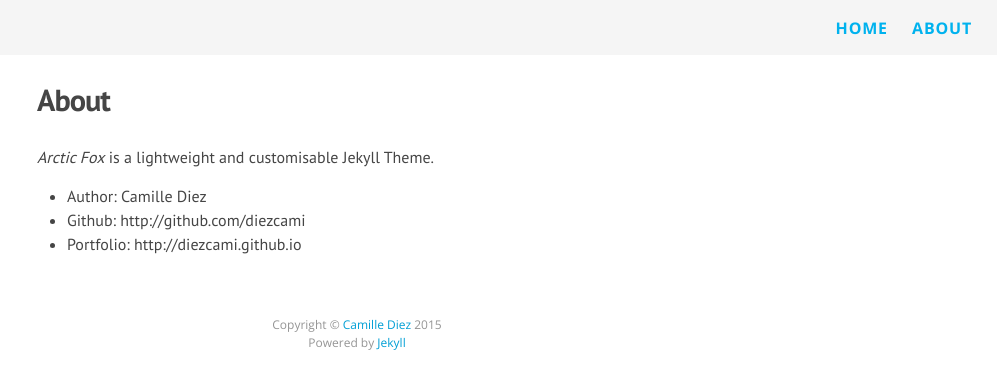
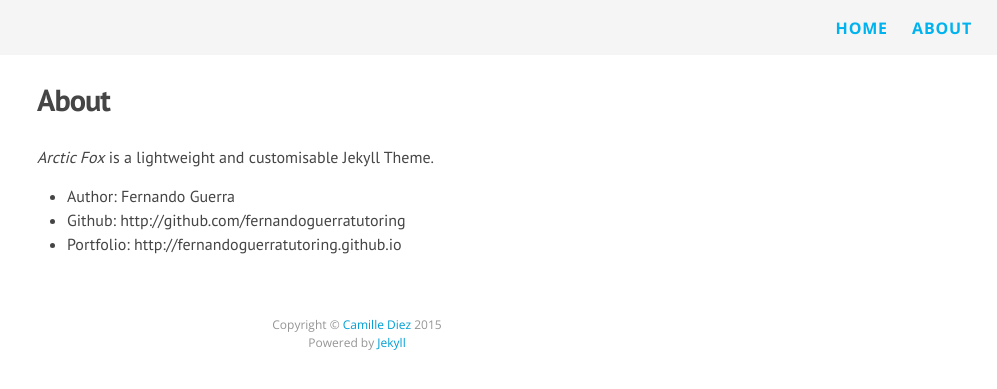
Before and after one commit to fernandoguerratutoring/fernandoguerratutoring.github.io, a Jekyll site: the page built from about.md, in a window 1280 px wide. Shown: the top 389 px of the page, without its empty margins (283-1280 px from the left). Built offline with Jekyll 4.4.1, drawn with Linux system fonts in a browser that asks for light colours; nearby versions of some CDN libraries; Markdown is read by kramdown in place of the engine named in the settings.

Commit message:
Update about.md

```diff
--- a/about.md
+++ b/about.md
@@ -5,6 +5,6 @@ permalink: /about/
 ---
 *Arctic Fox* is a lightweight and customisable Jekyll Theme.
 
-* Author: Camille Diez
-* Github: http://github.com/diezcami
-* Portfolio: http://diezcami.github.io
+* Author: Fernando Guerra
+* Github: http://github.com/fernandoguerratutoring
+* Portfolio: http://fernandoguerratutoring.github.io
```
